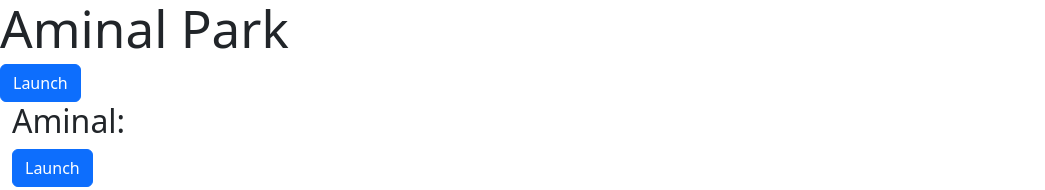
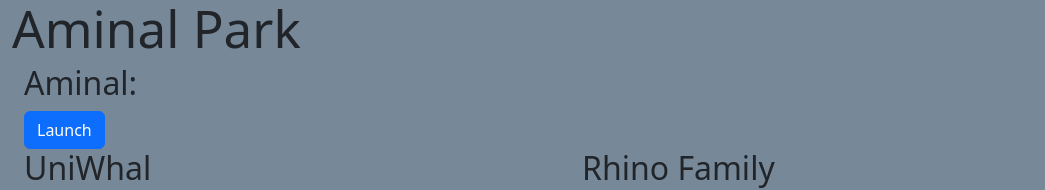
Before and after one commit to Agim2023/Horned-Beasts, a React (Vite) app: page / in a window 1280 px wide. Shown: the top 190 px of the page, without its empty margins (0-1045 px from the left). Built offline with nearby package versions, Linux system fonts and the light colour scheme.

Commit message:
update modal

```diff
--- a/src/App.jsx
+++ b/src/App.jsx
@@ -6,6 +6,7 @@ import Main from "./components/Main";
 import Modal from "react-bootstrap/Modal";
 import Button from "react-bootstrap/Button";
 import "bootstrap/dist/css/bootstrap.min.css";
+import { Container } from "react-bootstrap";
 
 // Step 2 create a component
 class App extends React.Component {
@@ -32,13 +33,18 @@ class App extends React.Component {
     });
   };
 
+  handleOpenAminal = (aminalName, aminalImgUrl) => {
+    this.setState({
+      modalIsShowing: true,
+      modalHornedBeastName: aminalName,
+      modalImgUrl: aminalImgUrl,
+    });
+  };
+
   render() {
     return (
-      <div>
+      <Container>
         <Header />
-        <Button variant="primary" onClick={this.handleShow}>
-          Launch
-        </Button>
         <Modal show={this.state.modalIsShowing} onHide={this.handleClose}>
           <Modal.Header closeButton>
             <Modal.Title>Aminal</Modal.Title>
@@ -48,9 +54,9 @@ class App extends React.Component {
             <img src={this.state.modalImgUrl} />
           </Modal.Body>
         </Modal>
-        <Main />
+        <Main handleOpenAminal={this.handleOpenAminal} />
         <Footer />
-      </div>
+      </Container>
     );
   }
 }
--- a/src/components/HornedBeast.jsx
+++ b/src/components/HornedBeast.jsx
@@ -15,12 +15,17 @@ class HornedBeast extends React.Component {
       favoritedCount: this.state.favoritedCount + 1,
     });
   };
+
+  handleClickImage = (event) => {
+    this.props.handleOpenAminal(this.props.title, this.props.imgSRC);
+  };
+
   render() {
     return (
       <div>
         <h2>{this.props.title}</h2>
         <p>favorite count: {this.state.favoritedCount}</p>
-        <img src={this.props.imgSRC} onClick={this.handlefavorited} />
+        <img src={this.props.imgSRC} onClick={this.handleClickImage} />
         <p>{this.props.description}</p>
       </div>
     );
--- a/src/components/Main.jsx
+++ b/src/components/Main.jsx
@@ -14,9 +14,8 @@ class Main extends React.Component {
   constructor(props) {
     super(props);
     this.state = {
-      modalHornedBeastName: "UniWhal",
-      modalImgUrl:
-        "http://3.bp.blogspot.com/_DBYF1AdFaHw/TE-f0cDQ24I/AAAAAAAACZg/l-FdTZ6M7z8/s1600/Unicorn_and_Narwhal_by_dinglehopper.jpg",
+      modalHornedBeastName: "",
+      modalImgUrl: "",
       modalIsShowing: false,
     };
   }
@@ -44,6 +43,7 @@ class Main extends React.Component {
             title={aminal.title}
             imgSRC={aminal.image_url}
             description={aminal.description}
+            handleOpenAminal={this.props.handleOpenAminal}
           />
         </Col>
       );
--- a/src/index.css
+++ b/src/index.css
@@ -72,3 +72,7 @@ img {
   width: 400px;
   border-radius: 30%;
 }
+
+body {
+  background-color: lightslategray;
+}
```
